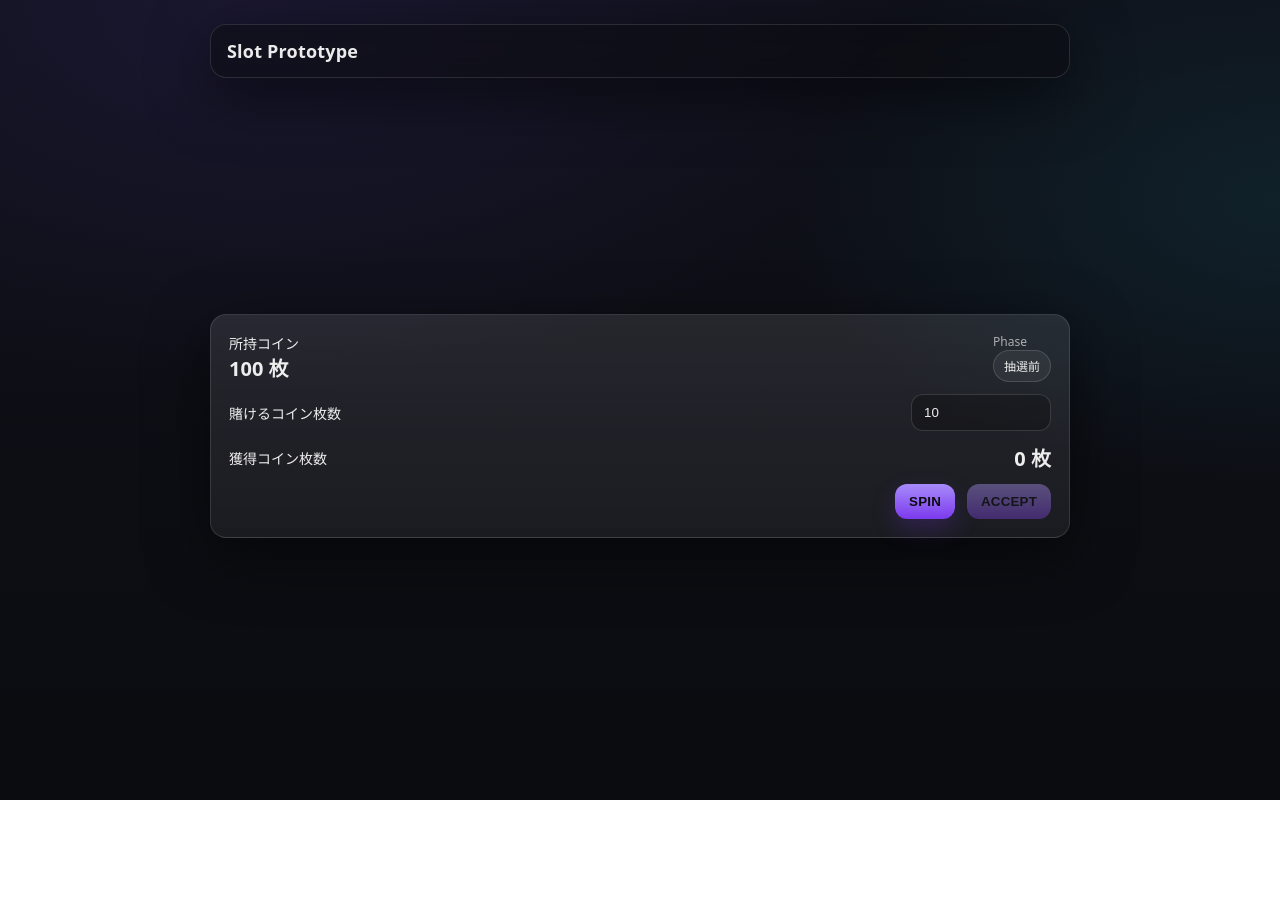
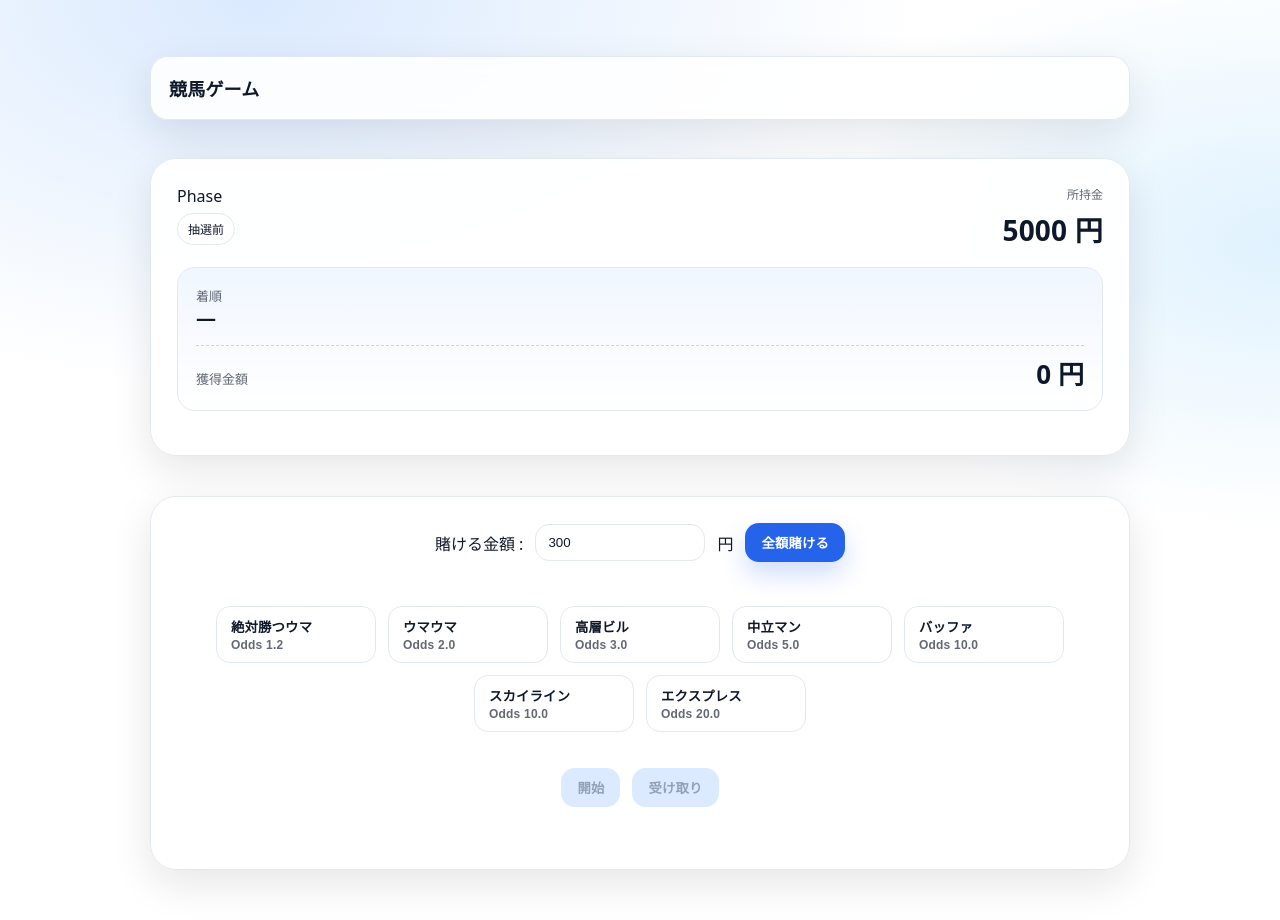
Before and after one commit to shogo0713/horse-game, a React (Create React App) app: page / in a window 1280 px wide. Shown: the top 920 px of the page. Before the commit the page ends 800 px from the top, so only its background shows below. Built offline with nearby package versions, Linux system fonts and the light colour scheme; the HTML template or start-up script is replaced by a standard one.

Commit message:
競馬形式に変更し、単勝で遊べる状態にした

```diff
--- a/src/App.css
+++ b/src/App.css
@@ -1,24 +1,22 @@
 /* =========================
-   Slot UI (dark / calm)
+   Horse Bet UI (white + blue) - Layout v2
    ========================= */
 
-/* Theme tokens */
 :root{
-  --bg: #0b0c10;
-  --bg2: #0f111a;
-  --panel: rgba(255,255,255,0.06);
-  --panel2: rgba(255,255,255,0.10);
-  --border: rgba(255,255,255,0.12);
-  --text: rgba(255,255,255,0.92);
-  --muted: rgba(255,255,255,0.62);
-  --muted2: rgba(255,255,255,0.42);
+  --bg: #ffffff;
+  --panel: #ffffff;
+  --text: #0f172a;
+  --muted: rgba(15,23,42,0.65);
+  --muted2: rgba(15,23,42,0.45);
+  --border: #e2e8f0;
 
-  --accent: #a78bfa;  /* 紫寄り */
-  --accent2: #22c55e; /* 緑寄り */
-  --danger: #ef4444;
+  --accent: #2563eb;
+  --accentHover: #1d4ed8;
+  --accentSoft: #dbeafe;
+  --accentSoft2:#e0f2fe;
 
-  --radius: 16px;
-  --shadow: 0 18px 60px rgba(0,0,0,0.55);
+  --radius: 18px;
+  --shadow: 0 14px 40px rgba(15,23,42,0.10);
 }
 
 *{ box-sizing: border-box; }
@@ -28,28 +26,26 @@ body{
   color: var(--text);
   font-family: system-ui, -apple-system, "Segoe UI", Roboto, "Noto Sans JP", Arial, sans-serif;
   background:
-    radial-gradient(1100px 650px at 20% 0%, #1a1730 0%, transparent 60%),
-    radial-gradient(900px 520px at 100% 25%, #10212a 0%, transparent 55%),
-    linear-gradient(180deg, var(--bg2), var(--bg));
+    radial-gradient(1100px 650px at 20% 0%, var(--accentSoft) 0%, transparent 60%),
+    radial-gradient(900px 520px at 100% 25%, var(--accentSoft2) 0%, transparent 55%),
+    linear-gradient(180deg, var(--bg), var(--bg));
 }
 
-/* App shell */
 .app{
   min-height: 100vh;
-  padding: 24px 16px 40px;
+  padding: 56px 24px 80px;
   display: grid;
   place-items: start center;
 }
 
-/* Optional header area (if you add it later) */
 .header{
   width: 100%;
-  max-width: 860px;
-  margin-bottom: 14px;
-  padding: 14px 16px;
+  max-width: 980px;
+  margin-bottom: 18px;
+  padding: 18px;
   border: 1px solid var(--border);
   border-radius: var(--radius);
-  background: rgba(10,10,14,0.50);
+  background: rgba(255,255,255,0.85);
   backdrop-filter: blur(10px);
   box-shadow: var(--shadow);
 }
@@ -58,181 +54,221 @@ body{
   font-size: 18px;
   letter-spacing: .2px;
 }
-.header__sub{
-  margin-top: 6px;
-  font-size: 12px;
-  color: var(--muted2);
+
+/* Card = 3段レイアウト */
+.card{
+  width: 92%;
+  max-width: 980px;
+  margin: 20px 0;
+  padding: 26px;
+  border-radius: calc(var(--radius) + 8px);
+  border: 1px solid var(--border);
+  background: rgba(255,255,255,0.92);
+  backdrop-filter: blur(10px);
+  box-shadow: var(--shadow);
+
+  display: grid;
+  grid-template-rows: auto 1fr auto;
+  gap: 18px;
 }
 
-/* Card */
-.card{
-  width: 92%;
-  max-width: 860px;
-  margin: 20px 0;
-  padding: 18px;
-  margin-left: auto;
-  margin-right: auto;
-  border-radius: var(--radius);
-  border: 1px solid var(--border);
-  background: linear-gradient(180deg, var(--panel2), var(--panel));
-  box-shadow: var(--shadow);
+/* 上：情報バー（右上に所持コイン） */
+.topbar{
+  display: flex;
+  align-items: flex-start;
+  justify-content: space-between;
+  gap: 16px;
 }
 
-/* layout helpers */
-.row{
-  display: flex;
-  align-items: center;
-  justify-content: space-between;
-  gap: 12px;
-  margin-bottom: 12px;
+.topbar__left{
+  display: grid;
+  gap: 6px;
 }
 
-.stack{
+.topbar__right{
   display: grid;
-  gap: 12px;
+  justify-items: end;
+  gap: 6px;
 }
 
-.text{
-  font-size: 14px;
-  color: var(--text);
-}
-
-.label{
+.kpiLabel{
   font-size: 12px;
   color: var(--muted);
 }
-.value{
-  font-size: 20px;
-  font-weight: 650;
+.kpiValue{
+  font-size: 28px;
+  font-weight: 900;
+  letter-spacing: .2px;
 }
 
-/* Controls */
+/* Phase badge */
+.badge{
+  display: inline-flex;
+  align-items: center;
+  padding: 6px 10px;
+  border-radius: 999px;
+  font-size: 12px;
+  color: var(--text);
+  border: 1px solid var(--border);
+  background: rgba(255,255,255,0.85);
+}
+
+/* 中央：結果パネル */
+.main{
+  border: 1px solid var(--border);
+  border-radius: 18px;
+  background: linear-gradient(180deg, rgba(219,234,254,0.40), rgba(255,255,255,0.90));
+  padding: 18px;
+
+  display: grid;
+  gap: 14px;
+  align-content: start;
+}
+
+.mainTitle{
+  font-size: 13px;
+  color: var(--muted);
+}
+
+.finish{
+  font-size: 20px;
+  font-weight: 900;
+  letter-spacing: .3px;
+  line-height: 1.3;
+  word-break: break-word;
+}
+
+.payout{
+  display: flex;
+  align-items: baseline;
+  justify-content: space-between;
+  gap: 10px;
+  padding-top: 8px;
+  border-top: 1px dashed rgba(15,23,42,0.18);
+}
+
+.payout__label{ font-size: 13px; color: var(--muted); }
+.payout__value{ font-size: 26px; font-weight: 900; }
+
+/* 下：操作エリア（中央寄せ） */
+.bottom{
+  display: grid;
+  gap: 14px;
+}
+
+.controls{
+  display: flex;
+  align-items: center;
+  justify-content: center;
+  gap: 14px;
+  flex-wrap: wrap;
+}
+
+.controls .row{
+  display: flex;
+  align-items: center;
+  gap: 12px;          /* 間隔 */
+  flex-wrap: nowrap;  /* 画面が狭い時に折り返したいなら wrap に */
+}
+
 input[type="number"], input[type="text"]{
-  width: 140px;
+  width: 170px;
   padding: 10px 12px;
-  border-radius: 12px;
-  border: 1px solid rgba(255,255,255,0.14);
-  background: rgba(0,0,0,0.25);
+  border-radius: 14px;
+  border: 1px solid var(--border);
+  background: #ffffff;
   color: var(--text);
   outline: none;
 }
 
 input[type="number"]:focus, input[type="text"]:focus{
-  border-color: rgba(167,139,250,0.55);
-  box-shadow: 0 0 0 4px rgba(167,139,250,0.12);
+  border-color: rgba(37,99,235,0.65);
+  box-shadow: 0 0 0 4px rgba(37,99,235,0.14);
 }
 
-.small{
-  font-size: 12px;
-  color: var(--muted2);
+/* 馬選択（オッズを見やすく） */
+.race{
+  display: flex;
+  gap: 12px;
+  justify-content: center;
+  flex-wrap: wrap;
 }
 
-/* Buttons */
+button.runner{
+  background: #ffffff;
+  color: var(--text);
+  border: 1px solid var(--border);
+  box-shadow: none;
+  border-radius: 14px;
+  padding: 10px 14px;
+
+  display: grid;
+  gap: 2px;
+  min-width: 160px;
+  text-align: left;
+}
+
+.runnerName{
+  font-weight: 900;
+}
+.runnerOdds{
+  font-size: 12px;
+  color: var(--muted);
+}
+
+button.runner:hover{
+  background: rgba(219,234,254,0.55);
+}
+
+button.runner--selected{
+  border-color: rgba(37,99,235,0.85);
+  background: rgba(219,234,254,0.75);
+  box-shadow: 0 0 0 4px rgba(37,99,235,0.12);
+}
+
+/* 下のボタンを中央に */
+.actions{
+  display: flex;
+  justify-content: center;
+  gap: 12px;
+}
+
 button{
   appearance: none;
   border: 0;
-  border-radius: 12px;
-  padding: 10px 14px;
-  font-weight: 700;
+  border-radius: 14px;
+  padding: 10px 16px;
+  font-weight: 800;
   letter-spacing: .2px;
-  color: #0b0c10;
-  background: linear-gradient(180deg, rgba(167,139,250,1), rgba(124,58,237,1));
-  box-shadow: 0 10px 24px rgba(124,58,237,0.22);
+
+  color: #ffffff;
+  background: var(--accent);
+  box-shadow: 0 12px 26px rgba(37,99,235,0.22);
+
   cursor: pointer;
-  transition: transform 120ms ease, filter 120ms ease, opacity 120ms ease;
+  transition: transform 120ms ease, opacity 120ms ease, background 120ms ease;
 }
 
 button:hover{
   transform: translateY(-1px);
-  filter: brightness(1.04);
-}
-
-button:active{
-  transform: translateY(0px);
-  filter: brightness(0.98);
+  background: var(--accentHover);
 }
 
 button:disabled{
   cursor: not-allowed;
-  opacity: 0.45;
-  filter: grayscale(0.2);
+  background: rgba(219,234,254,1);
+  color: rgba(15,23,42,0.35);
   box-shadow: none;
 }
 
-/* Secondary button if you need it later */
-.button--ghost{
-  background: transparent;
-  color: var(--text);
-  border: 1px solid rgba(255,255,255,0.16);
-  box-shadow: none;
+/* Responsive */
+@media (max-width: 520px){
+  .card{ padding: 20px; min-height: 380px; }
+  button.runner{ min-width: 140px; }
+  input[type="number"], input[type="text"]{ width: 150px; }
 }
 
-/* Slot display area (use later) */
-.slot{
-  display: grid;
-  gap: 10px;
-  padding: 14px;
-  border-radius: 14px;
-  border: 1px solid rgba(255,255,255,0.12);
-  background: rgba(0,0,0,0.18);
-}
-
-.reels{
-  display: grid;
-  grid-template-columns: repeat(3, 1fr);
-  gap: 10px;
-}
-
-.reel{
-  height: 74px;
-  border-radius: 14px;
-  display: grid;
-  place-items: center;
-  font-size: 34px;
-  border: 1px solid rgba(255,255,255,0.14);
-  background: radial-gradient(120px 80px at 50% 30%, rgba(255,255,255,0.10), rgba(0,0,0,0.10));
-}
-
-.badge{
-  display: inline-flex;
-  align-items: center;
-  gap: 8px;
-  padding: 6px 10px;
-  border-radius: 999px;
-  font-size: 12px;
-  color: var(--text);
-  border: 1px solid rgba(255,255,255,0.14);
-  background: rgba(255,255,255,0.06);
-}
-
-/* Phases (optional): add class to card like `card drawing` */
-.card.drawing{
-  border-color: rgba(167,139,250,0.35);
-  box-shadow: 0 0 0 1px rgba(167,139,250,0.12), var(--shadow);
-}
-
-.spin-dot{
-  display: inline-block;
-  width: 6px;
-  height: 6px;
-  border-radius: 999px;
-  background: rgba(167,139,250,0.9);
-  box-shadow: 0 0 0 6px rgba(167,139,250,0.12);
-  animation: pulse 900ms ease-in-out infinite;
-}
-
-@keyframes pulse{
-  0%,100%{ transform: scale(0.9); opacity: 0.7; }
-  50%{ transform: scale(1.2); opacity: 1; }
-}
-
-/* Responsive tweaks */
-@media (max-width: 520px){
-  input[type="number"], input[type="text"]{
-    width: 120px;
-  }
-  .reel{
-    height: 68px;
-    font-size: 30px;
-  }
-}
+.spacer-8  { height: 8px; }
+.spacer-12 { height: 12px; }
+.spacer-16 { height: 16px; }
+.spacer-24 { height: 24px; }
--- a/src/App.tsx
+++ b/src/App.tsx
@@ -3,62 +3,95 @@ import "./App.css";
 
 type Phase =  "IDLE" | "BETTING" | "DRAWING" | "PAYOUT";
 
+interface Runner {
+  id  : string;
+  name: string;
+  odds: number;
+}
+
 export default function App() {
 
-  const [coins, setCoins] = useState(100);
-  const [betstr, setBet] = useState("10");
+  const [money, setMoney] = useState(5000);
+  const [betstr, setBet] = useState("300");
   const [phase, setPhase] = useState<Phase>("IDLE");
   const [payout, setPayout] = useState(0);
+  const [selectedRunner, setSelectedRunner] = useState<Runner | null>(null);
+  const [result, setResult] = useState<Runner[]>([]);
 
-  // -------------------- 乱数用 --------------------
+  // -------------------- 計算アルゴリズムたち --------------------
 
-  type Entry = { mult: number; w: number };
-
-  function weightedPick(table: Entry[]) {
-    const total = table.reduce((s, e) => s + e.w, 0);
+  // 馬の配列から1頭決める
+  function pickWinnerByOdds(runners: Runner[]): Runner {
+    const weights = runners.map(r => 1 / r.odds);
+    const total = weights.reduce((s, w) => s + w, 0);
     let r = Math.random() * total;
-    for (const e of table) {
-      r -= e.w;
-      if (r <= 0) return e.mult;
+    for (let i = 0; i < runners.length; i++) {
+      r -= weights[i];
+      if (r <= 0) return runners[i];
     }
-    return table[table.length - 1].mult;
+    return runners[runners.length - 1];
   }
 
-  const payoutTable: Entry[] = [
-    { mult: 0.0, w: 55 }, // 55% で0
-    { mult: 0.5, w: 20 }, // 20% で半分返る
-    { mult: 1.0, w: 15 }, // 15% でトントン
-    { mult: 2.0, w: 8 },  // 8% で2倍
-    { mult: 5.0, w: 2 },  // 2% で5倍
-  ];
+  // 馬の順位を決める
+  function makeFinishOrder(runners: Runner[]): Runner[] {
+    let pool = [...runners];
+    const finish: Runner[] = [];
 
-  // ------------------------------------------------
+    while (pool.length > 0) {
+      const winner = pickWinnerByOdds(pool);
+      finish.push(winner);
+      pool = pool.filter(r => r.id !== winner.id);
+    }
+    return finish;
+  }
+
+  // ------------------------------------------------------------
 
 
-  function spin() {
+  // 固定の出走馬データ
+  const runners: Runner[] = [
+    { id: "1", name: "絶対勝つウマ", odds: 1.2 },
+    { id: "2", name: "ウマウマ", odds: 2.0 },
+    { id: "3", name: "高層ビル", odds: 3.0 },
+    { id: "4", name: "中立マン", odds: 5.0 },
+    { id: "5", name: "バッファ", odds: 10.0 },
+    { id: "6", name: "スカイライン", odds: 10.0 },
+    { id: "7", name: "エクスプレス", odds: 20.0 }
+  ]
+
+  // 一度のレースの流れを管理する関数
+  function go() {
     if( phase !== "IDLE" ) return;
     const bet = Number(betstr);
     if( bet <= 0 ) return;
-    if( bet > coins ) return;
+    if( bet > money ) return;
+    if(selectedRunner === null) return;
 
-    setCoins(prev => prev - bet);
+    setMoney(prev => prev - bet);
 
     setPhase("DRAWING");
 
     setTimeout(() => {
-      const payout = Math.floor(bet * weightedPick(payoutTable));
+      const finishOrder = makeFinishOrder(runners);
+      const payout = (finishOrder[0].id === selectedRunner!.id)
+        ? Math.floor(bet * selectedRunner!.odds)
+        : 0;
+
       setPayout(payout);
-      setPhase("PAYOUT")
+      setResult(finishOrder);
+      setPhase("PAYOUT");
     }, 1000);
   }
 
+  // 結果の受け取り関数
   function accept() {
     if( phase !== "PAYOUT" ) return;
-    setCoins(prev => prev + payout);
+    setMoney(prev => prev + payout);
     setPayout(0);
     setPhase("IDLE");
   }
 
+  // フェーズに応じたメッセージを返す関数
   function phaseMessage(phase: Phase): string {
     switch (phase) {
       case "IDLE":
@@ -72,52 +105,104 @@ export default function App() {
     }
   }
 
-
+  // 全額賭けるボタン
+  function setTotalBet() {
+    setBet(money.toString());
+  }
 
   return (
     <div className="app">
       <div className="header">
-        <h1 className="header__title">Slot Prototype</h1>
+        <h1 className="header__title">競馬ゲーム</h1>
       </div>
 
       <div className="card">
-        <div className="row">
-          <div>
-            <div className="text">所持コイン</div>
-            <div className="value">{coins} 枚</div>
-          </div>
-
-          <div>
+        {/* 上：情報（右上に所持コイン） */}
+        <div className="topbar">
+          <div className="topbar__left">
             <div className="label">Phase</div>
             <div className="badge">{phaseMessage(phase)}</div>
           </div>
+
+          <div className="topbar__right">
+            <div className="kpiLabel">所持金</div>
+            <div className="kpiValue">{money} 円</div>
+          </div>
         </div>
 
-        <div className="row">
+        {/* 中央：結果画面 */}
+        <div className="main">
           <div>
-            <div className="text">賭けるコイン枚数</div>
+            <div className="mainTitle">着順</div>
+            <div className="finish">
+              {result.length > 0
+                ? result.map((r, i) => `${i + 1}位 : ${r.name}`).join(", ")
+                : "—"}
+            </div>
           </div>
 
-          <input
-            type="number"
-            value={betstr}
-            onChange={(e) => setBet(e.target.value)}
-          />
+          <div className="payout">
+            <div className="payout__label">獲得金額</div>
+            <div className="payout__value">{payout} 円</div>
+          </div>
         </div>
+      </div>
 
-        <div className="row">
-          <div>
-            <div className="text">獲得コイン枚数</div>
+      <div className="card">
+        {/* 下：操作 */}
+        <div className="bottom">
+          <div className="controls">
+
+            <div className="row">
+
+              <div className="label">賭ける金額 :</div>
+              <input
+                type="number"
+                value={betstr}
+                onChange={(e) => setBet(e.target.value)}
+              />
+              <div className="label">円</div>
+
+              <button className="totalBetButton" onClick={setTotalBet}>
+                全額賭ける
+              </button>
+
+            </div>
 
           </div>
 
-          <div className="value"> {payout} 枚</div>
-        </div>
+          <div className="spacer-16" />
 
+          <div className="race">
+            {runners.map((r) => (
+              <button
+                key={r.id}
+                className={
+                  selectedRunner?.id === r.id
+                    ? "runner runner--selected"
+                    : "runner"
+                }
+                onClick={() => setSelectedRunner(r)}
+              >
+                <div className="runnerName">{r.name}</div>
+                <div className="runnerOdds">Odds {r.odds.toFixed(1)}</div>
+              </button>
+            ))}
+          </div>
 
-        <div className="row" style={{ justifyContent: "flex-end", marginBottom: 0 }}>
-          <button disabled={phase !== "IDLE"} onClick={() => spin()}>SPIN</button>
-          <button disabled={phase !== "PAYOUT"} onClick={() => accept()}>ACCEPT</button>
+          <div className="spacer-8" />
+
+          <div className="actions">
+            <button
+              disabled={phase !== "IDLE" || selectedRunner === null}
+              onClick={go}
+            >
+              開始
+            </button>
+            <button disabled={phase !== "PAYOUT"} onClick={accept}>
+              受け取り
+            </button>
+          </div>
         </div>
       </div>
     </div>
```
